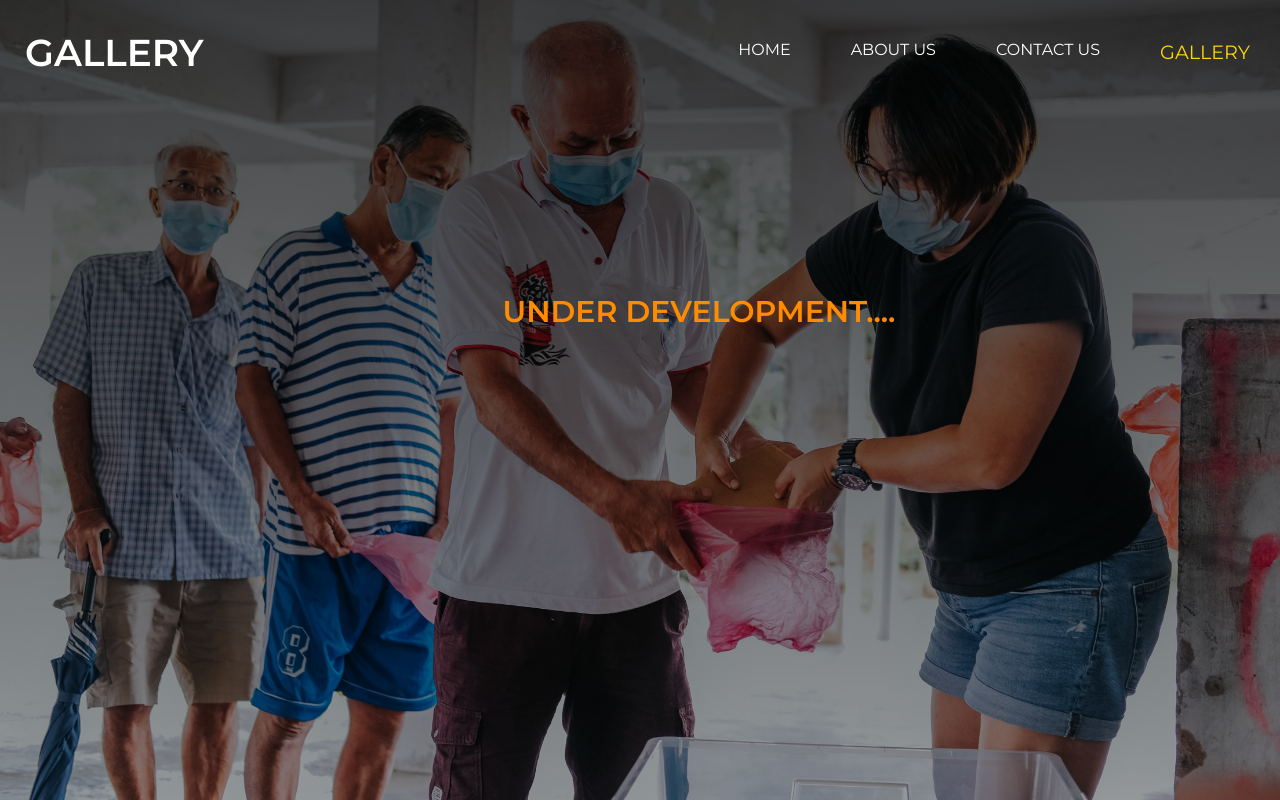
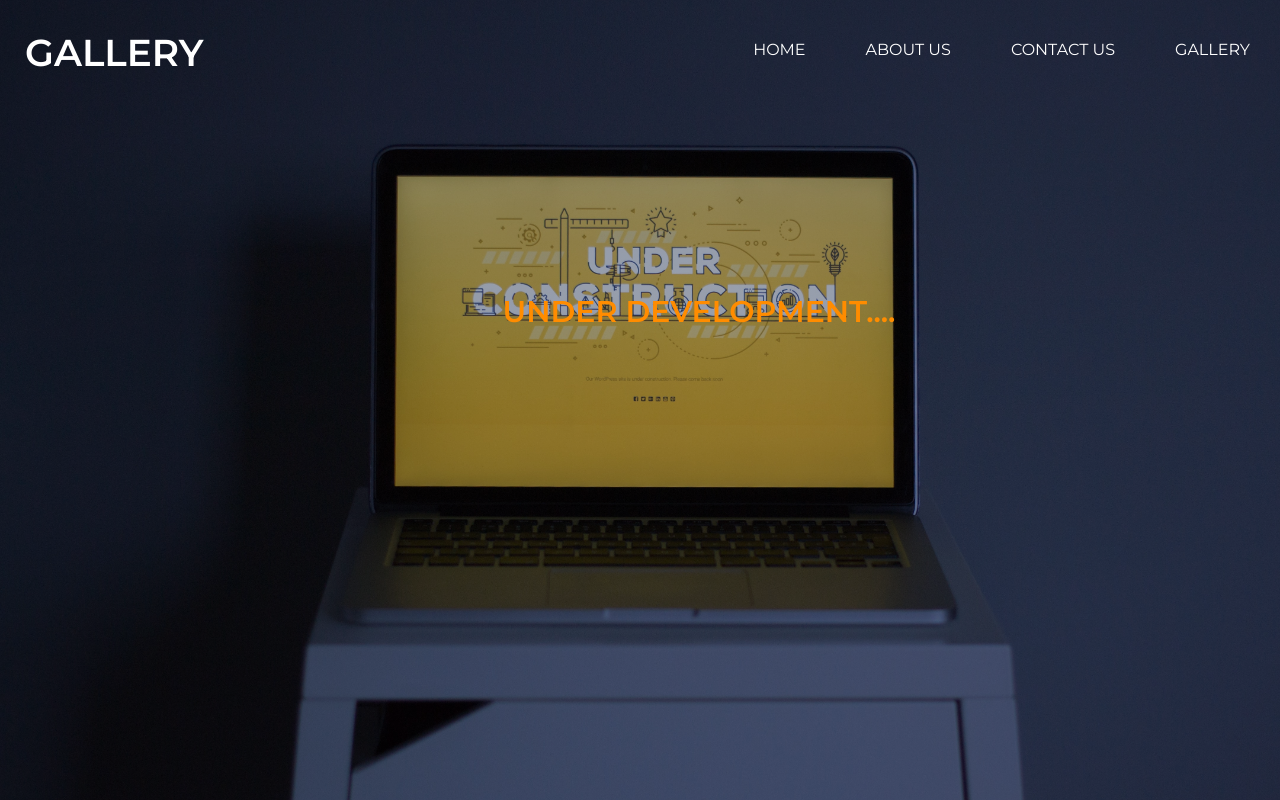
Before and after one commit to abhis0858/PaymentGateway, a plain HTML site: page gallery.html in a window 1280 px wide. Drawn offline with Linux system fonts and the light colour scheme.

Commit message:
changed background images

```diff
--- a/contact.css
+++ b/contact.css
@@ -14,7 +14,7 @@ body h2{
     margin-left: 60px;
 }
 header {
-	background: linear-gradient(rgba(0, 0, 0, 0.8), rgba(0, 0, 0, 0.8)), url(https://cdn.givingcompass.org/wp-content/uploads/2017/12/26161635/How-to-Pick-the-Right-Charity.jpg);
+	background: linear-gradient(rgba(0, 0, 0, 0.8), rgba(0, 0, 0, 0.8)), url(/bg2.jpg);
 	height: 100vh;
 	-webkit-background-size: cover;
 	background-size: cover;
--- a/gallery.css
+++ b/gallery.css
@@ -15,7 +15,7 @@ body h2{
     margin-left: 60px;
 }
 header {
-	background: linear-gradient(rgba(0, 0, 0, 0.8), rgba(0, 0, 0, 0.8)), url(https://cdn.givingcompass.org/wp-content/uploads/2017/12/26161635/How-to-Pick-the-Right-Charity.jpg);
+	background: linear-gradient(rgba(0, 0, 0, 0.3), rgba(0, 0, 0, 0.3)), url(/bg3.jpg);
 	height: 100vh;
 	-webkit-background-size: cover;
 	background-size: cover;
--- a/gallery.html
+++ b/gallery.html
@@ -4,7 +4,7 @@
         <title>Sparks Donation</title>
         <meta name="viewport" content="width=device-width, initial-scale=1.0">
 
-        <link rel="stylesheet" href="index.css">
+        <link rel="stylesheet" href="gallery.css">
         <link rel="preconnect" href="https://fonts.gstatic.com">
         <link href="https://fonts.googleapis.com/css2?family=Montserrat:wght@400;600&display=swap" rel="stylesheet">
         <style font-family: 'Montserrat', sans-serif;></style>
@@ -26,9 +26,6 @@
 
             <div class="welcome" style="position: relative;">
                 <h3 style="color: white; margin-right: 20px; color: darkorange;"><br>under development....</h3>
-                 <div class="gallery" >
-
-                    </div>
 
 
 
```
Also changed, not shown: bg3.jpg (added), 2 other files.
